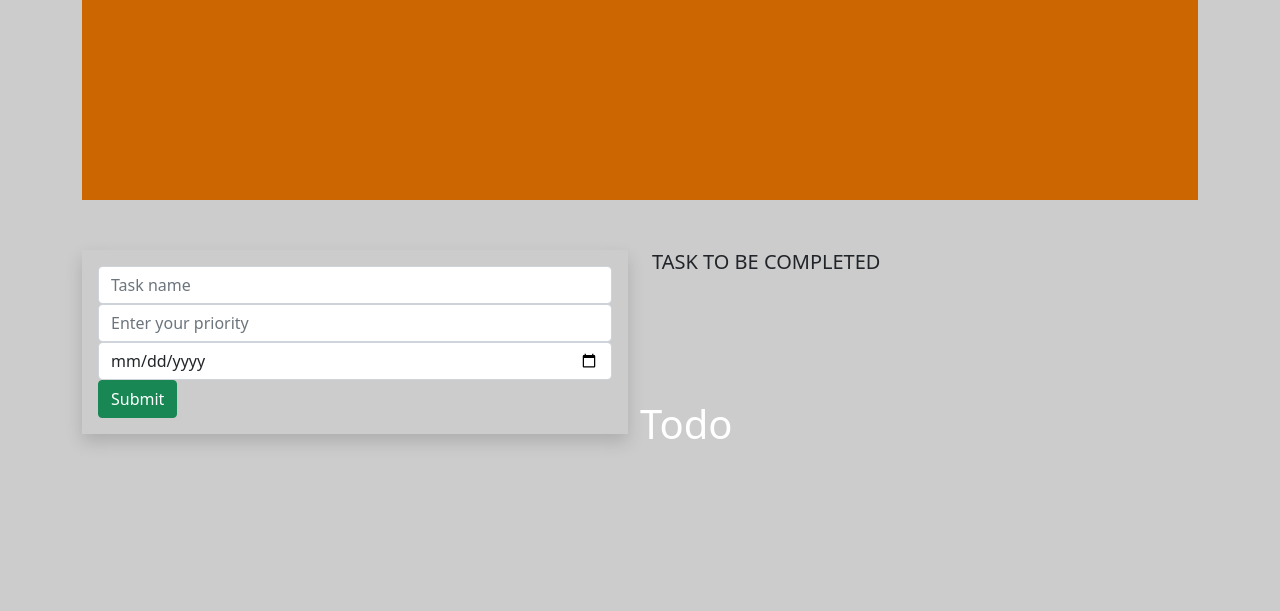
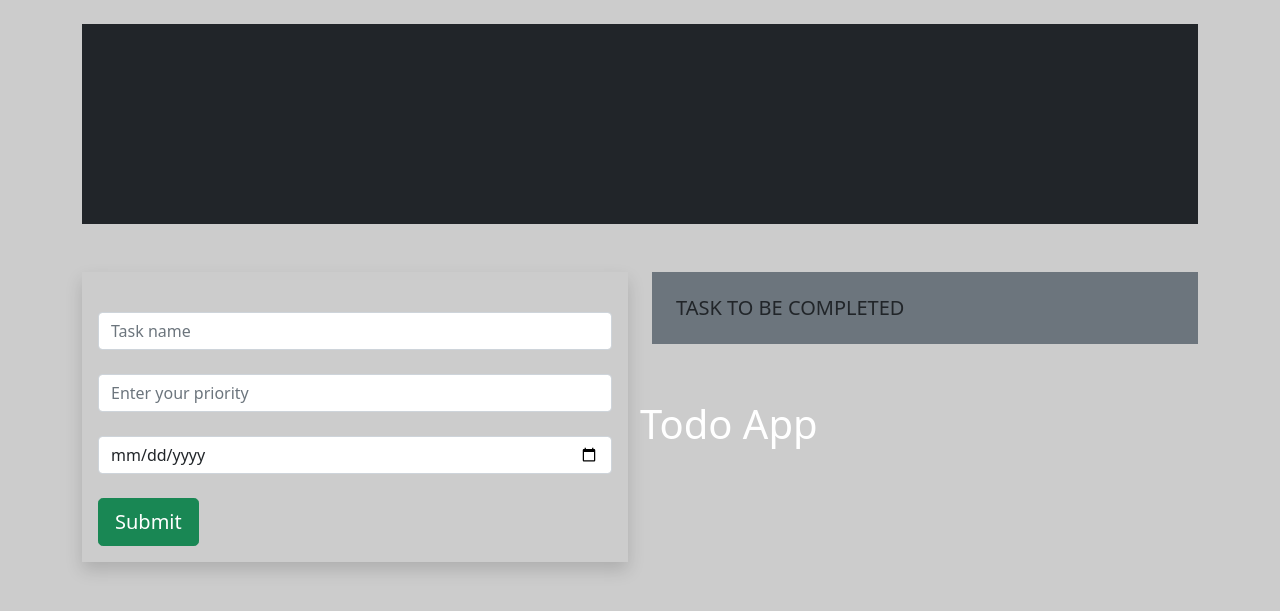
Before and after one commit to Jaseelamktgi/todo_python, a Django app: template todo_pro/templates/home.html in a window 1280 px wide. Shown: the top 611 px of the page. Run offline with Django 4.2, Linux system fonts and the light colour scheme; the template is opened without the code that fills it, so the values that code supplies are empty.

Commit message:
Update home.html

```diff
--- a/todo_pro/templates/home.html
+++ b/todo_pro/templates/home.html
@@ -3,9 +3,9 @@
     <div class="container">
         <div class="row">
             <div class="col-md-12">
-                <div class="banner">
+                <div class="banner bg-dark text-light text-center p-5 mt-4 mb-5">
                     <div class="banner-text">
-                        <h1>Todo</h1>
+                        <h1>Todo App</h1>
                     </div>
                 </div>
             </div>
@@ -17,29 +17,29 @@
                 <form action="" method="POST" class="p-3 shadow">
                 {% csrf_token %}
                     <div class="form-group">
-                        <input type="text" name="task" placeholder="Task name" class="form-control">
+                        <input type="text" name="task" placeholder="Task name" class="form-control mt-4">
                     </div>
                     <div class="form-group">
-                        <input type="text" name="priority" placeholder="Enter your priority" class="form-control">
+                        <input type="text" name="priority" placeholder="Enter your priority" class="form-control mt-4">
                     </div>
                     <div  class="form-group">
-                        <input type="date" name="date" placeholder="Date" class="form-control">
+                        <input type="date" name="date" placeholder="Date" class="form-control mt-4">
                     </div>
                     <div class="form-group">
-                        <input type="submit" class="btn btn-success">
+                        <input type="submit" class="btn btn-success mt-4 btn-lg">
                     </div>
                 </form>
             </div>
             <div class="col-md-6">
-                <h5>TASK TO BE COMPLETED</h5>
+                <h5 class="p-4 bg-secondary">TASK TO BE COMPLETED</h5>
                     {% for i in task %}
                     <div class="card shadow">
                         <div class="card-body">
                             <h4 class="card-title">{{i.name}}</h4>
                             <p><b>{{i.priority}}</b></p>
                             <span>{{i.date}}</span><br>
-                            <a class="btn btn-primary" href="{% url 'update' i.id %}">Update</a>
-                            <a class="btn btn-danger" href="{% url 'delete' i.id %}">Done</a>
+                            <a class="btn btn-secondary mt-4" href="{% url 'update' i.id %}">Update</a>
+                            <a class="btn btn-dark text-light mt-4" href="{% url 'delete' i.id %}">Done</a>
                         </div>
                     </div>
                     <br>
```
